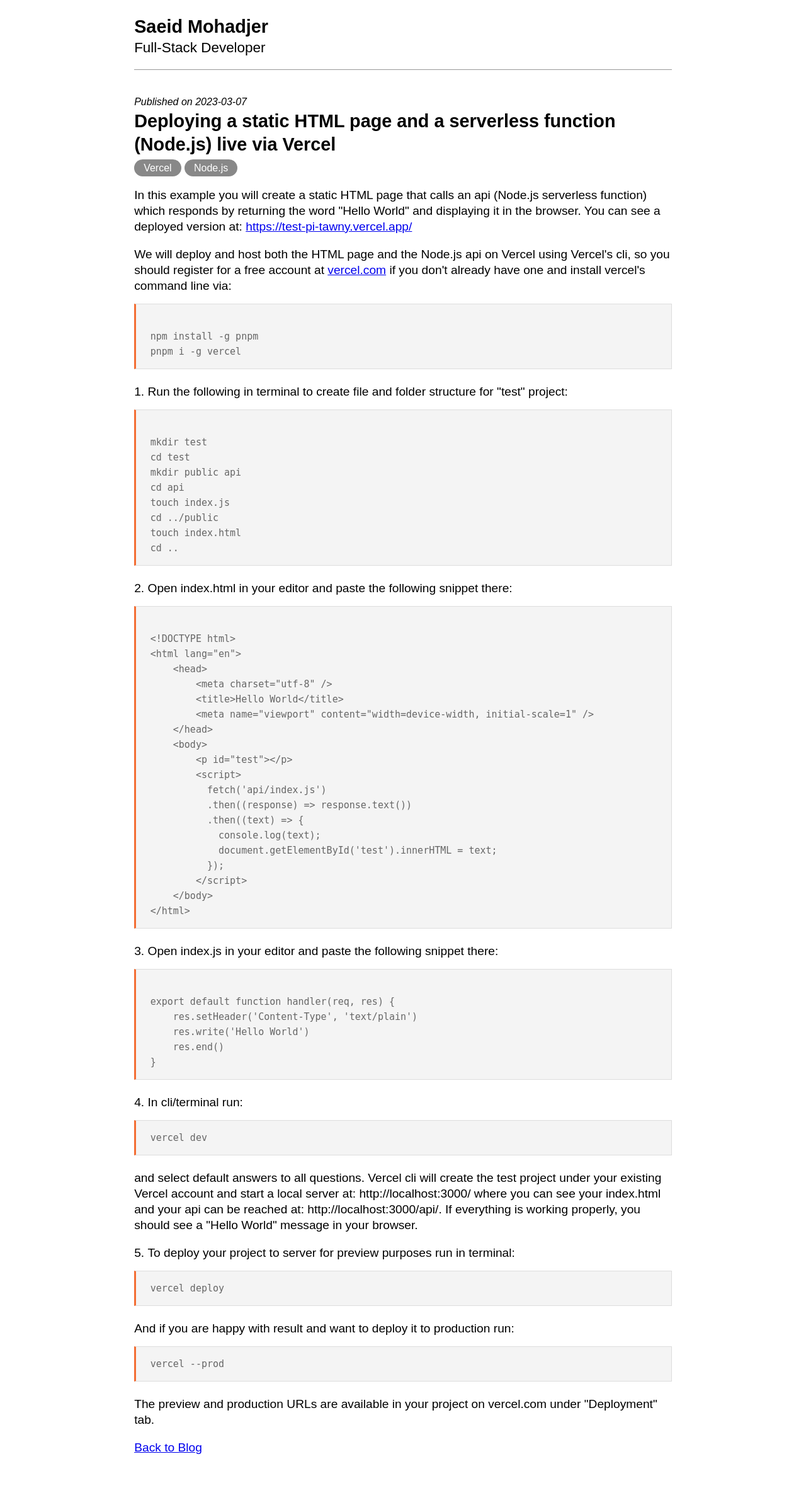
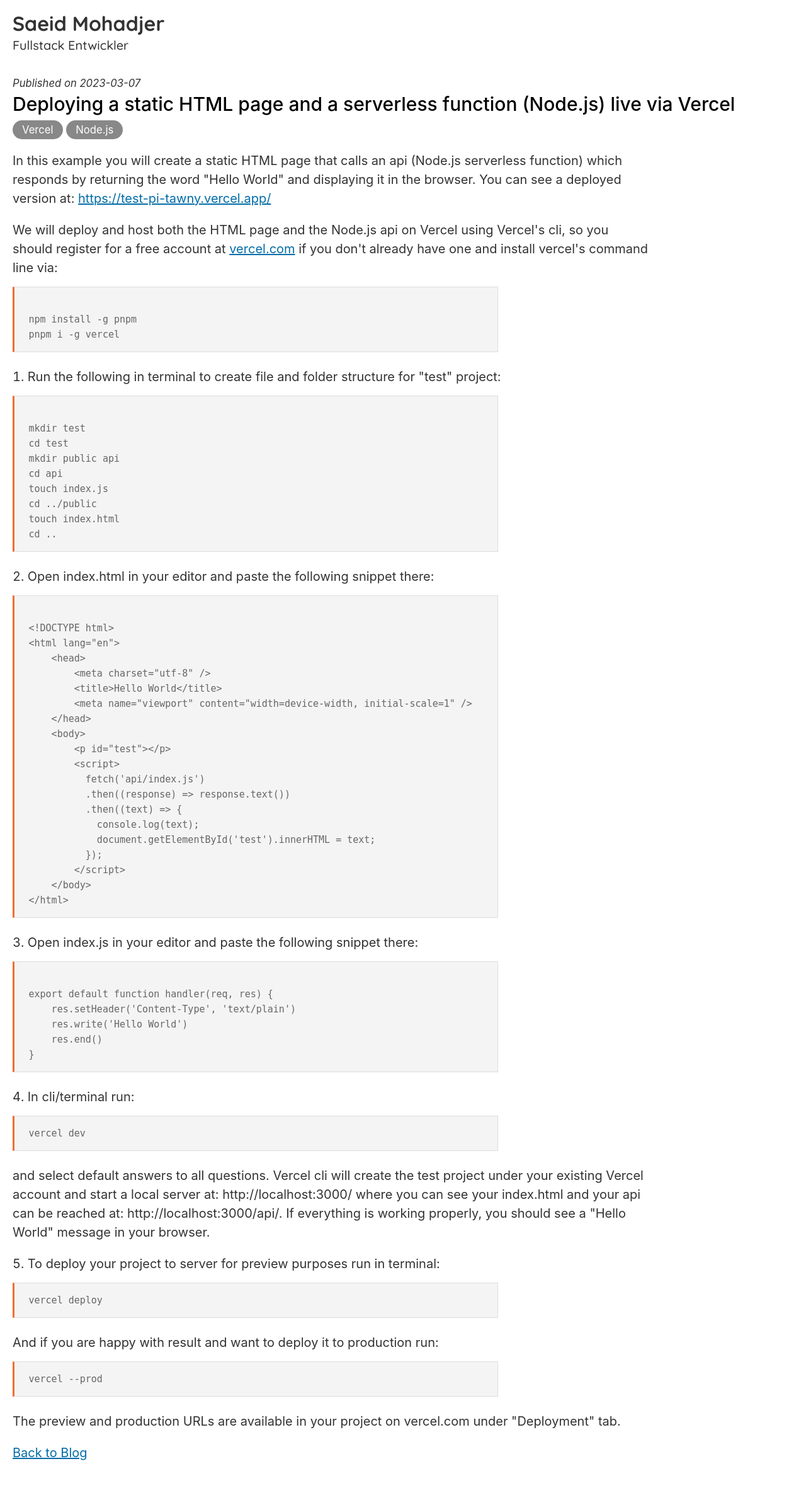
Before and after one commit to smohadjer/saeidmohadjer.com, a PHP site: page /blog/deploy-html-with-serverless-api-to-vercel.html in a window 1280 px wide. Shown: the whole page at 63% size. Before the commit the page ends 2308 px from the top, so only its background shows below. Run offline with PHP 8.4, Linux system fonts and the light colour scheme.

Commit message:
Deploying to gh-pages from @ smohadjer/saeidmohadjer.com@78b7ffae00c445fc0c753f3b5e2ef8efd814d78f 🚀

```diff
--- a/blog/deploy-html-with-serverless-api-to-vercel.html
+++ b/blog/deploy-html-with-serverless-api-to-vercel.html
@@ -1,5 +1,5 @@
 <!doctype html>
-<html class="no-js" lang="en">
+<html class="blog no-js" lang="en">
 	<head>
     <meta charset="utf-8">
     <title>Web Design from Freiburg | Saeid Mohadjer</title>
@@ -10,124 +10,16 @@
     <link rel="icon" type="image/png" sizes="32x32" href="/favicon-32x32.png">
     <link rel="icon" type="image/png" sizes="16x16" href="/favicon-16x16.png">
     <link rel="manifest" href="/site.webmanifest">
-        <style>
-            header {
-                border-bottom: solid 1px #999;
-                margin-bottom: 2em;
-                padding-bottom: 1em;
-            }
-
-            header h2 + h3 {
-                margin-top: 0;
-                font-weight: 500;
-            }
-
-            * {
-                margin-bottom: 0;
-            }
-
-            body {
-                font-family: Arial, Helvetica, sans-serif;
-                font-size: 1rem;
-                max-width: 80ch;
-                margin: 1rem;
-                line-height: 1.3;
-            }
-
-            @media (min-width: 1024px) {
-                body {
-                    font-size: 1.2rem;
-                }
-            }
-
-            @media (min-width: 100ch) {
-                body {
-                    margin-left: auto;
-                    margin-right: auto;
-                }
-            }
-
-            .post {
-                border-bottom: solid 1px #999;
-                margin-bottom: 3em;
-                padding-bottom: 3em;
-            }
-
-            .post:last-child {
-                border: 0;
-                padding-bottom: 0;
-            }
-
-            .post h1 {
-                margin: 0;
-            }
-
-            .post .responsive {
-                width: 100%;
-            }
-
-            .post ul {
-                margin-left: 17px;
-                padding-left: 0;
-            }
-
-	    .post ol {
-	        padding-left: 0;
-    		list-style: inside decimal;
-    	    }
-
-	    .post ol li + li {
-	        margin-top: 1em;
-	    }
-
-            .post .tags {
-                margin: 5px 0;
-            }
-
-            .post .tags span {
-                padding: 5px 15px;
-                background: #888;
-                border-radius: 15px;
-                font-size: smaller;
-                color: white;
-            }
-
-            .post time {
-                display: inline-block;
-                font-size: smaller;
-                font-style: italic;
-            }
-
-            .post time::before {
-                content: "Published on "
-            }
-
-            .post pre {
-                background: #f4f4f4;
-                border: 1px solid #ddd;
-                border-left: 3px solid #f36d33;
-                color: #666;
-                page-break-inside: avoid;
-                font-family: monospace;
-                font-size: 15px;
-                line-height: 1.6;
-                margin-bottom: 1.6em;
-                max-width: 100%;
-                overflow: auto;
-                padding: 1em 1.5em;
-                display: block;
-                word-wrap: break-word;
-            }
-
-        </style>
+    <link rel="stylesheet" href="/resources/css/styles.css">
 	</head>
 	<body>
-        <header>
-        	<div>
-        		<h2>Saeid Mohadjer</h2>
-        		<h3>Full-Stack Developer</h3>
+        <header class="header">
+        	<div class="logo">
+        		Saeid Mohadjer
+        		<span>Fullstack Entwickler</span>
         	</div>
         </header>
+
 <main>
   <article class="post">
 		<time datetime="2023-03-07">2023-03-07</time>
--- a/resources/css/styles.css
+++ b/resources/css/styles.css
@@ -450,3 +450,66 @@ article section h2 {
   /*list-style: persian;*/
   list-style: arabic-indic;
 }
+
+.blog .post {
+  border-bottom: solid 1px #ccc;
+  padding: 0 0 1.5em;
+  margin: 0 20px 3em;
+}
+.blog .post:last-child {
+  border: 0;
+  padding-bottom: 0;
+}
+.blog .post h1 {
+  margin: 0;
+  font-size: 1.5rem;
+  color: black;
+}
+.blog .post .responsive {
+  width: 100%;
+}
+.blog .post ul {
+  margin-left: 17px;
+  padding-left: 0;
+}
+.blog .post ol {
+  padding-left: 0;
+  list-style: inside decimal;
+}
+.blog .post ol li + li {
+  margin-top: 1em;
+}
+.blog .post .tags {
+  margin: 5px 0;
+}
+.blog .post .tags span {
+  padding: 5px 15px;
+  background: #888;
+  border-radius: 15px;
+  font-size: smaller;
+  color: white;
+}
+.blog .post time {
+  display: inline-block;
+  font-size: smaller;
+  font-style: italic;
+}
+.blog .post time::before {
+  content: "Published on ";
+}
+.blog .post pre {
+  max-width: 80ch;
+  background: #f4f4f4;
+  border: 1px solid #ddd;
+  border-left: 3px solid #f36d33;
+  color: #666;
+  page-break-inside: avoid;
+  font-family: monospace;
+  font-size: 15px;
+  line-height: 1.6;
+  margin-bottom: 1.6em;
+  overflow: auto;
+  padding: 1em 1.5em;
+  display: block;
+  word-wrap: break-word;
+}
```
Also changed, not shown: blog/index.html (+7 -115 lines).
